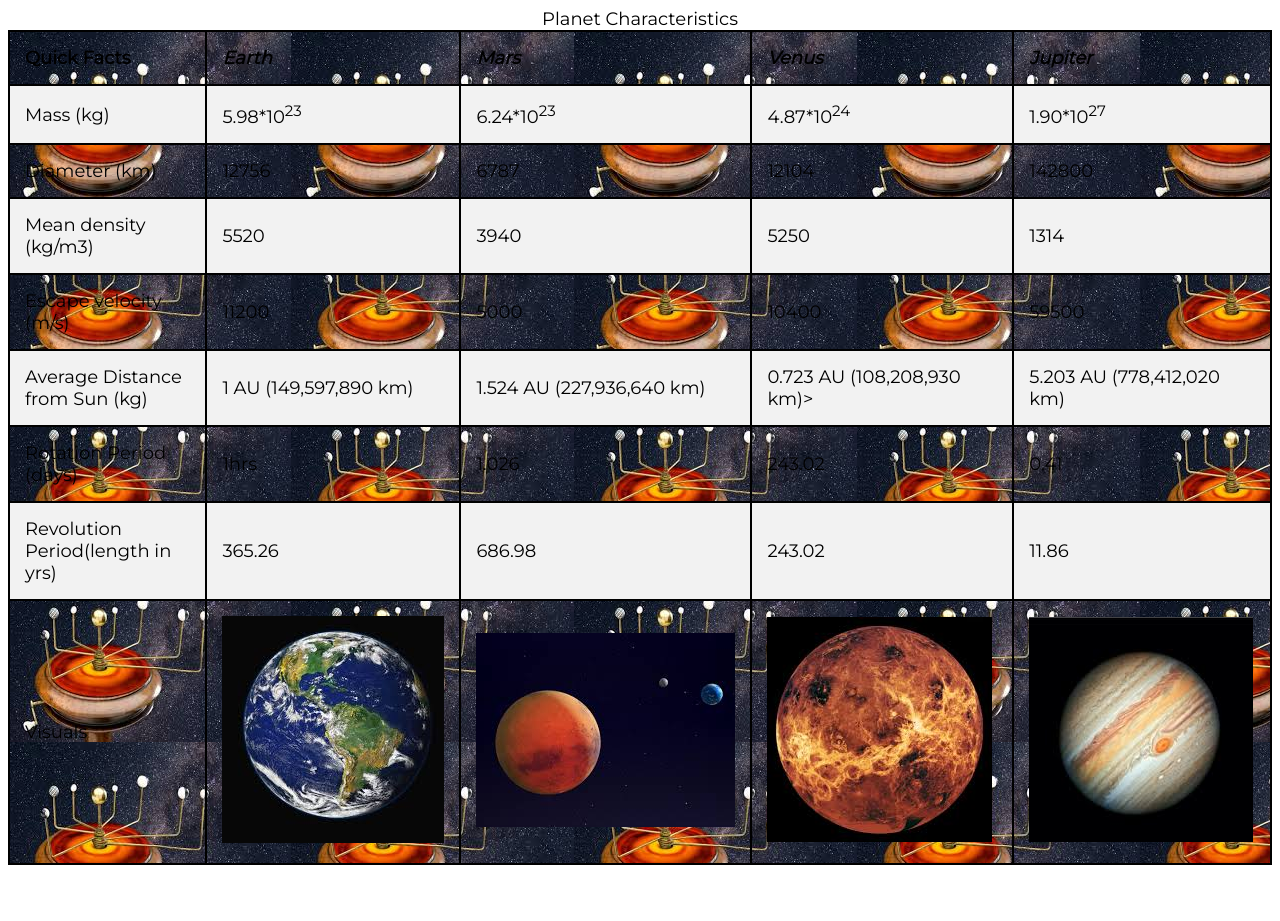
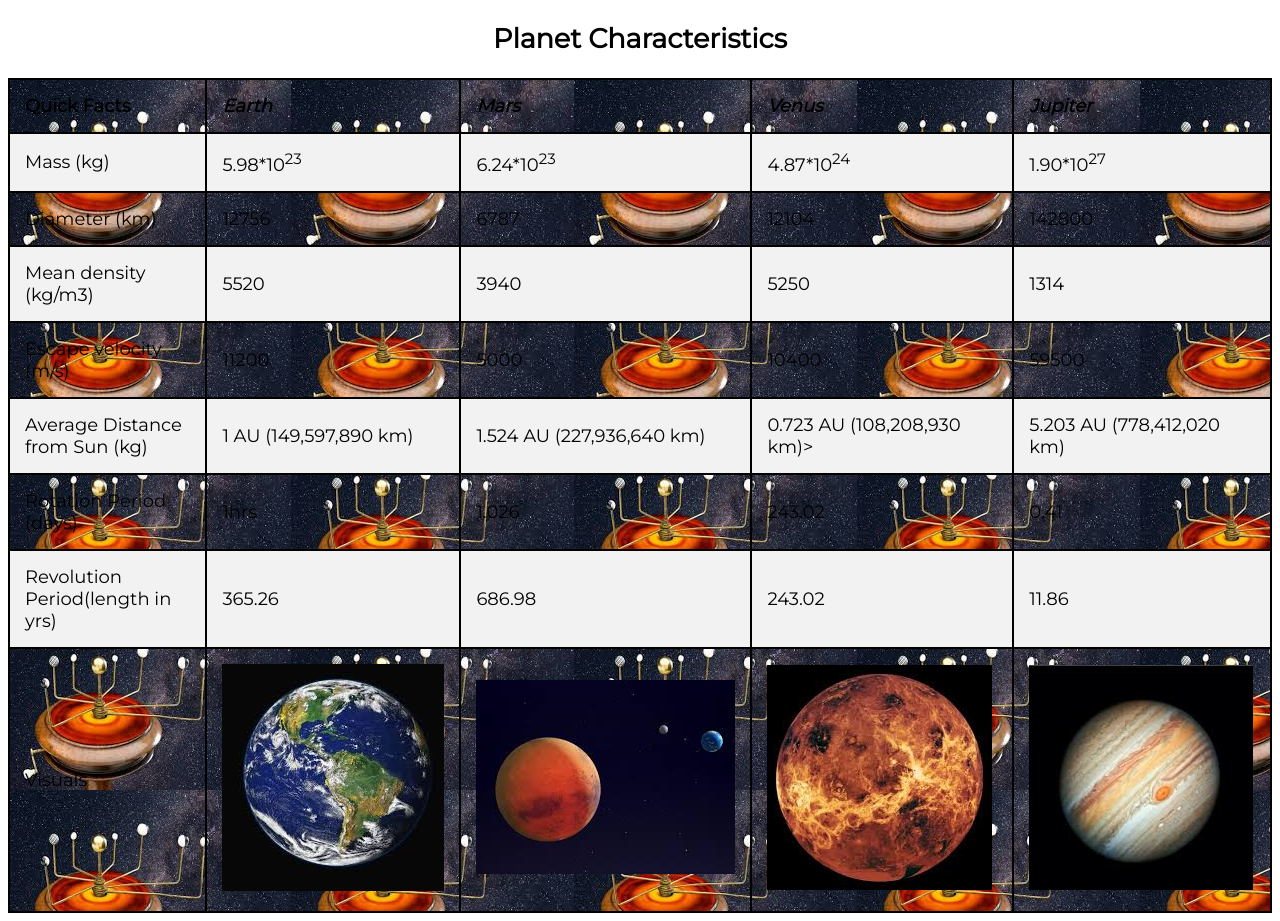
Before and after one commit to gpasillas01/Lab5, a plain HTML site: page index.html in a window 1280 px wide. Before the commit the page ends 873 px from the top, so only its background shows below. Drawn offline with Linux system fonts and the light colour scheme.

Commit message:
Update index.html

```diff
--- a/index.html
+++ b/index.html
@@ -19,7 +19,7 @@ body {
 
  <body>
 
-   <div class="a"
+   <div class="a">
        <h2>Planet Characteristics </h2>
   </div>
 
```
